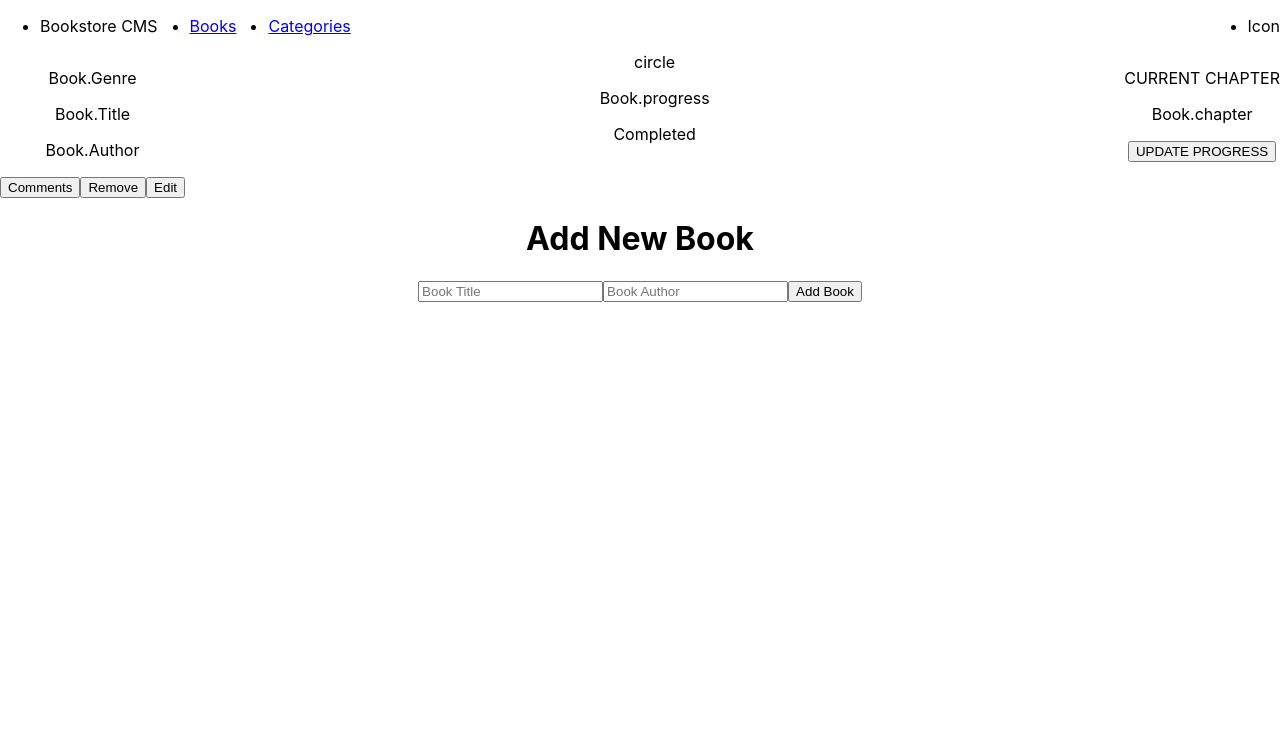
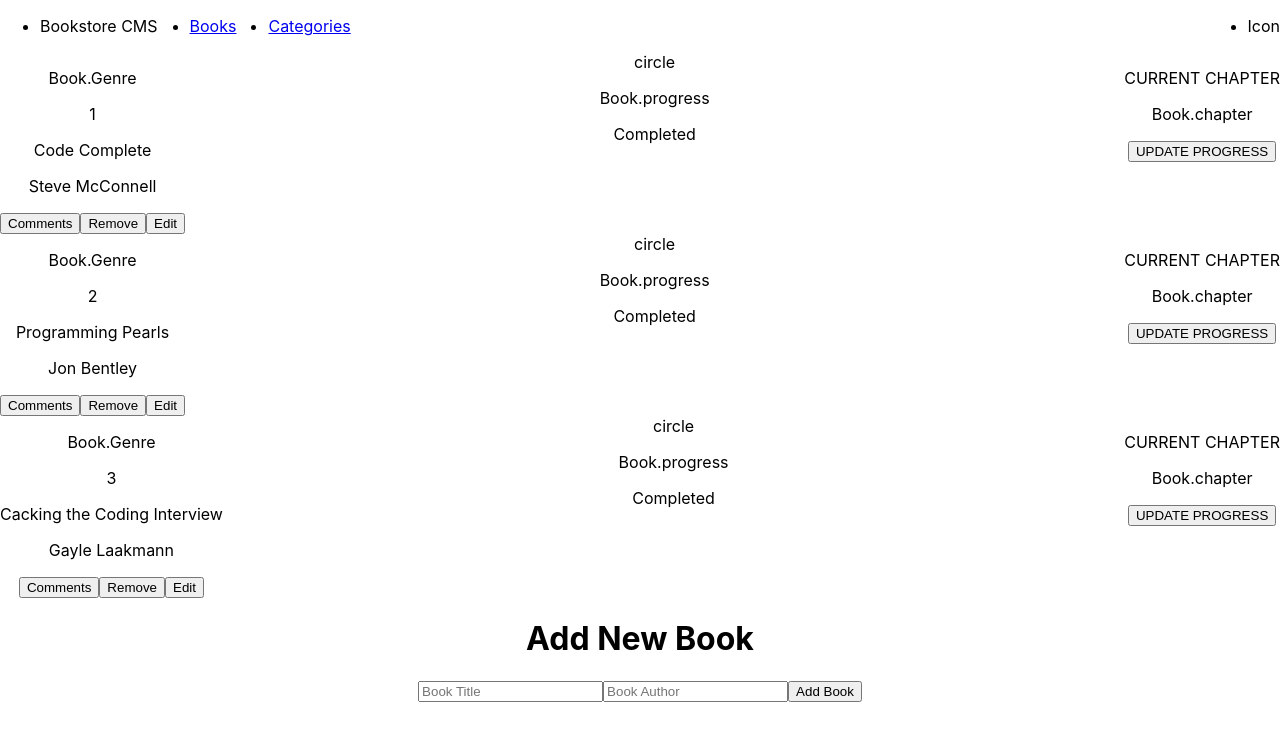
Before and after one commit to iamsjunaid/Bookstore, a React (Create React App) app: page / in a window 1280 px wide. Shown: the top 740 px of the page. Built offline with nearby package versions, Linux system fonts and the light colour scheme.

Commit message:
Update Book.jsx

```diff
--- a/src/components/Book.jsx
+++ b/src/components/Book.jsx
@@ -1,16 +1,30 @@
+import { useSelector, useDispatch } from 'react-redux';
 import './styles/Book.css';
+import { removeBook } from '../redux/books/booksSlice';
 
-const Book = () => (
-  <div className="book">
+const Book = () => {
+  const booksList = useSelector((state) => state.books);
+  const dispatch = useDispatch();
+
+  const removeBookFromList = (id) => {
+    dispatch(removeBook(id));
+  };
+
+  return (
+    <div>
+
+      {booksList.map((book) => (
+        <div key={book.id} className="book">
           <article>
             <div className="book-details">
               <p>Book.Genre</p>
-        <p>Book.Title</p>
-        <p>Book.Author</p>
+              <p>{book.id}</p>
+              <p>{book.title}</p>
+              <p>{book.author}</p>
             </div>
             <div className="interactions">
               <button type="submit">Comments</button>
-        <button type="submit">Remove</button>
+              <button type="submit" onClick={() => removeBookFromList(book.id)}>Remove</button>
               <button type="submit">Edit</button>
             </div>
           </article>
@@ -29,6 +43,8 @@ const Book = () => (
             <button type="submit">UPDATE PROGRESS</button>
           </article>
         </div>
+      ))}
+    </div>
   );
-
+};
 export default Book;
```
Lines whose indentation alone changed are shown as unchanged.
